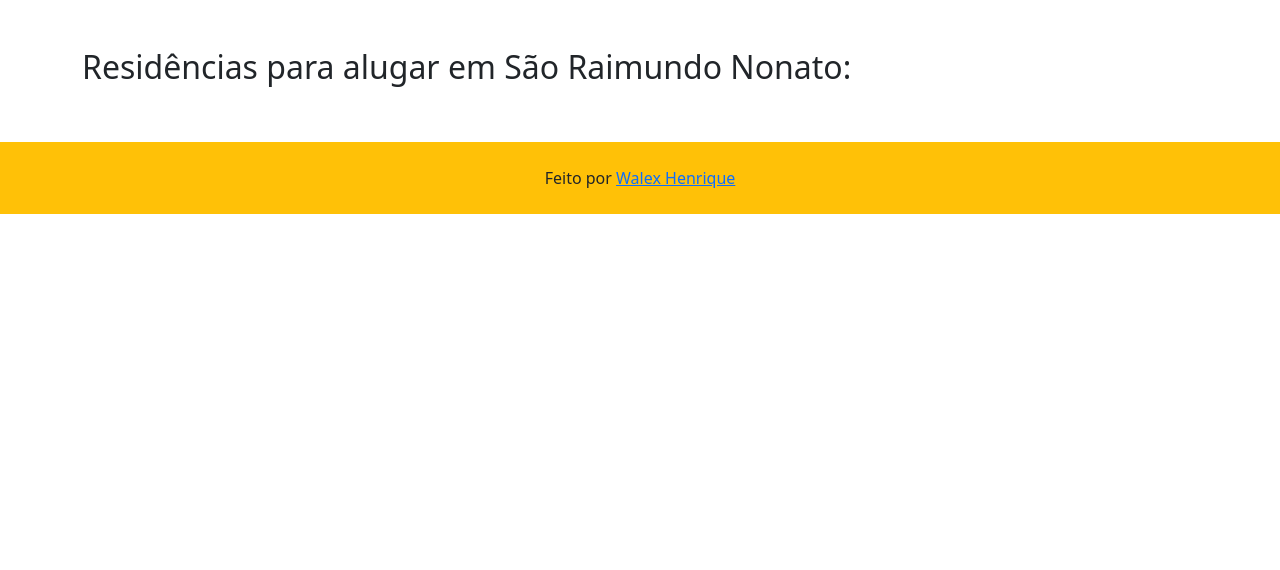
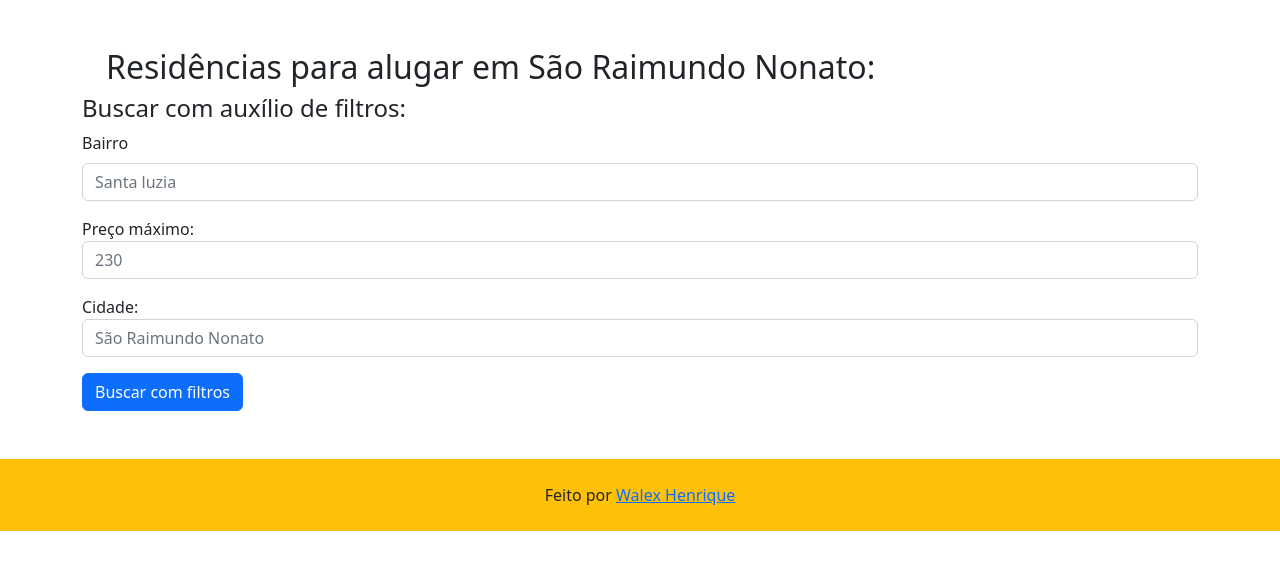
Before and after one commit to walexhenrique/oxente-challenge, a Django app: page / in a window 1280 px wide. Shown: the part 72-642 px from the top of the page. Run offline with Django 4.2, Linux system fonts and the light colour scheme; data that the repository does not hold is empty; some libraries are stand-ins or nearby versions.

Commit message:
iniciado adição de filtros

```diff
--- a/residences/templates/residences/delete-residence.html
+++ b/residences/templates/residences/delete-residence.html
@@ -9,7 +9,7 @@
         <h1>APAGAR RESIDÊNCIA</h1>
         <form method="post" class="forms">
             {% csrf_token %}
-            <p>Você tem certeza que quer apagar a residência: "{{ residence.title }}"" ?</p>
+            <p>Você tem certeza que quer apagar a residência: "{{ residence.title }}" ?</p>
             <button type="submit" class="send">Apagar</button>
         </form>
     </div>
--- a/residences/templates/residences/index.html
+++ b/residences/templates/residences/index.html
@@ -7,7 +7,23 @@ Residências
 
 {% block content %}
 
-<h2>Residências para alugar em São Raimundo Nonato:</h2>
+<h2 class="px-4">Residências para alugar em São Raimundo Nonato:</h2>
+<h4>Buscar com auxílio de filtros:</h4>
+<form action="." method="get">
+  <div class="mb-3">
+    <label for="district" class="form-label">Bairro</label>
+    <input type="text" class="form-control" name='district' id="district" placeholder="Santa luzia">
+  </div>
+  <div class="mb-3">
+    <label for="price">Preço máximo: </label>
+    <input type="number" placeholder="230" class="form-control" name="price" id="price">
+  </div>
+  <div class="mb-3">
+    <label for="city">Cidade: </label>
+    <input type="text" placeholder="São Raimundo Nonato" class="form-control" name="city" id="city">
+  </div>
+  <button type="submit" class="btn btn-primary">Buscar com filtros</button>
+</form>
 <div class="row row-cols-2">
   {% for residence in residences %}
   <div class="col">
--- a/residences/views.py
+++ b/residences/views.py
@@ -11,9 +11,30 @@ from .models import Photo, Residence
 class Index(View):
     def get(self, *args, **kwargs):
 
-        residences = Residence.objects.filter(is_published=True, **self.request.GET)
+        residences = Residence.objects.filter(is_published=True)
+        # Pegando os filtros
+
+        district = self.request.GET.get('district')
+        price = self.request.GET.get('price')
+        city = self.request.GET.get('city')
+
+        if district:
+            residences.filter(district__icontains=district)
+
+        if self.convert_price(price):
+            residences.filter(price__lte=price)
+
+        if city:
+            residences.filter(city__icontains=city)
 
         return render(self.request, 'residences/index.html', {'residences': residences})
+
+    def convert_price(self, price):
+        try:
+            price = float(price)
+            return price
+        except:
+            return False
 
 class ResidencesDetail(View):
     def get(self, *args, **kwargs):
--- a/templates/global/base.html
+++ b/templates/global/base.html
@@ -18,6 +18,7 @@
 
     <!-- JavaScript Bundle with Popper -->
     <script src="https://cdn.jsdelivr.net/npm/bootstrap@5.2.3/dist/js/bootstrap.bundle.min.js" integrity="sha384-kenU1KFdBIe4zVF0s0G1M5b4hcpxyD9F7jL+jjXkk+Q2h455rYXK/7HAuoJl+0I4" crossorigin="anonymous"></script>
-
+    <script type="text/javascript" src="//code.jquery.com/jquery-1.11.0.min.js"></script>
+    <script type="text/javascript" src="//code.jquery.com/jquery-migrate-1.2.1.min.js"></script>
 </body>
 </html>
```
Also changed, not shown: residences/templates/residences/detail-residence.html (+10 -3 lines), static/global/js/app.js (added).
